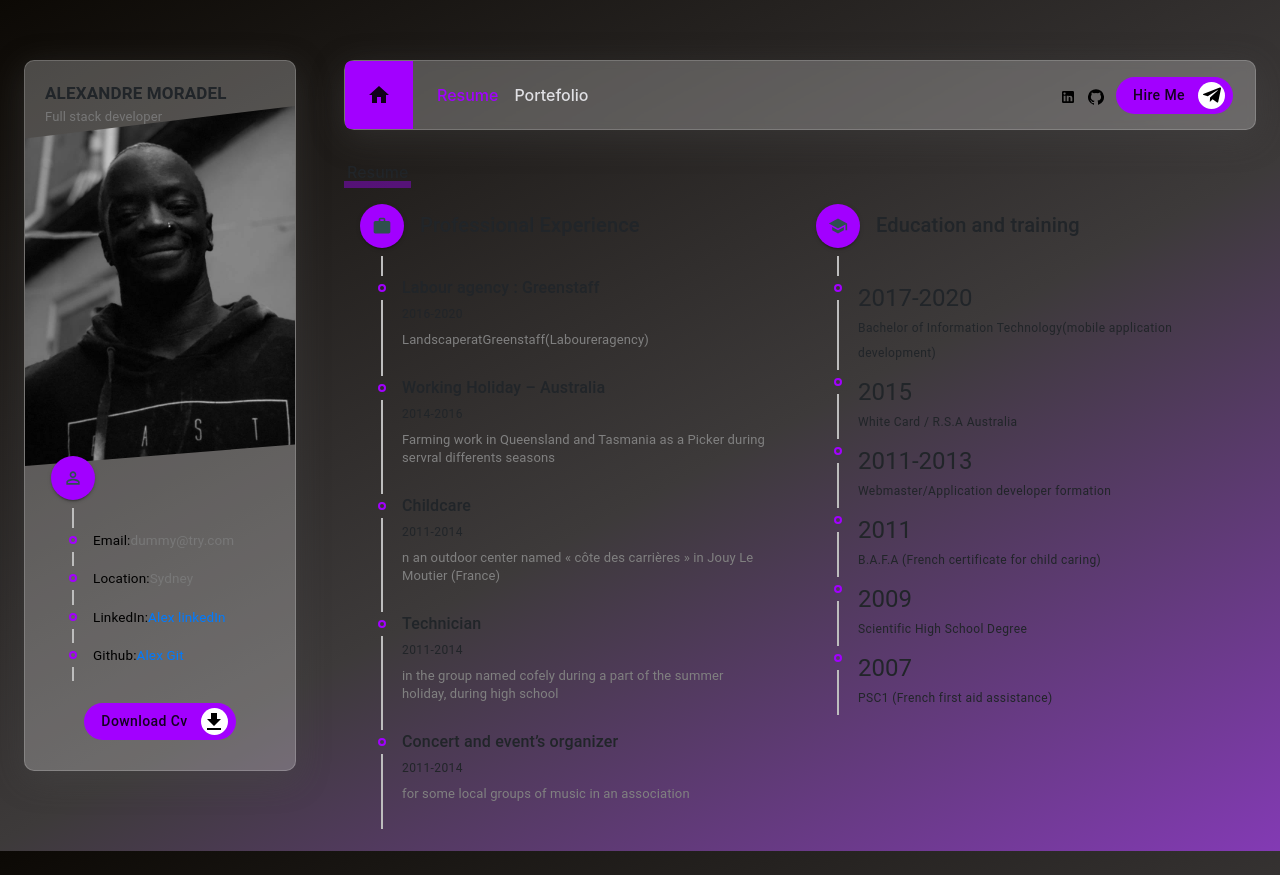
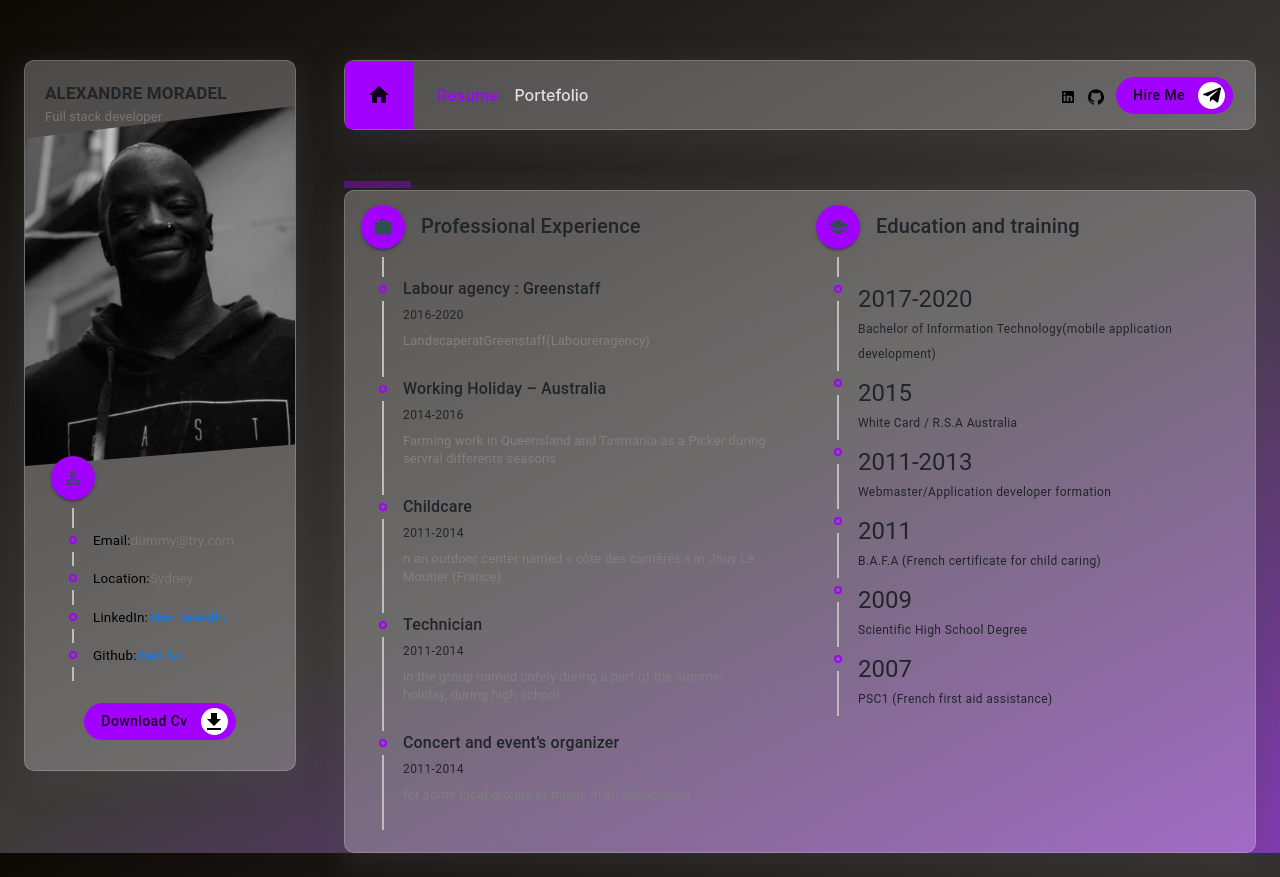
Before and after one commit to MZokko/react-portfolio, a React (Create React App) app: page /resume in a window 1280 px wide. Built offline with nearby package versions, Linux system fonts and the light colour scheme.

Commit message:
glassmorphism end

```diff
--- a/src/Components/resume/index.css
+++ b/src/Components/resume/index.css
@@ -30,3 +30,13 @@
   font-size: small;
   margin-top: 6px;
 }
+
+
+.resumeContainer{
+  background: rgba( 255, 255, 255, 0.25 );
+    box-shadow: 0 8px 32px 0 rgba(76, 76, 77, 0.37);
+    backdrop-filter: blur( 4px );
+    -webkit-backdrop-filter: blur( 4px );
+    border-radius: 10px;
+    border: 1px solid rgba( 255, 255, 255, 0.18 );
+}
--- a/src/Components/resume/index.js
+++ b/src/Components/resume/index.js
@@ -12,7 +12,7 @@ import './index.css';
 
 const resume = () => {
   return (
-    <div>
+    <div >
       {/* education and Experience */}
       <Grid>
         <Grid item className='section_title mb_30'>
@@ -20,7 +20,7 @@ const resume = () => {
           <h6 className='section_title_text'>Resume</h6>
         </Grid>
 
-        <Grid item xs={12}>
+        <Grid item xs={12} className="resumeContainer">
           <Grid container className='profExpTimeLine'>
             {/* professional Experience */}
             <Grid item xs={12} md={6}>
```
